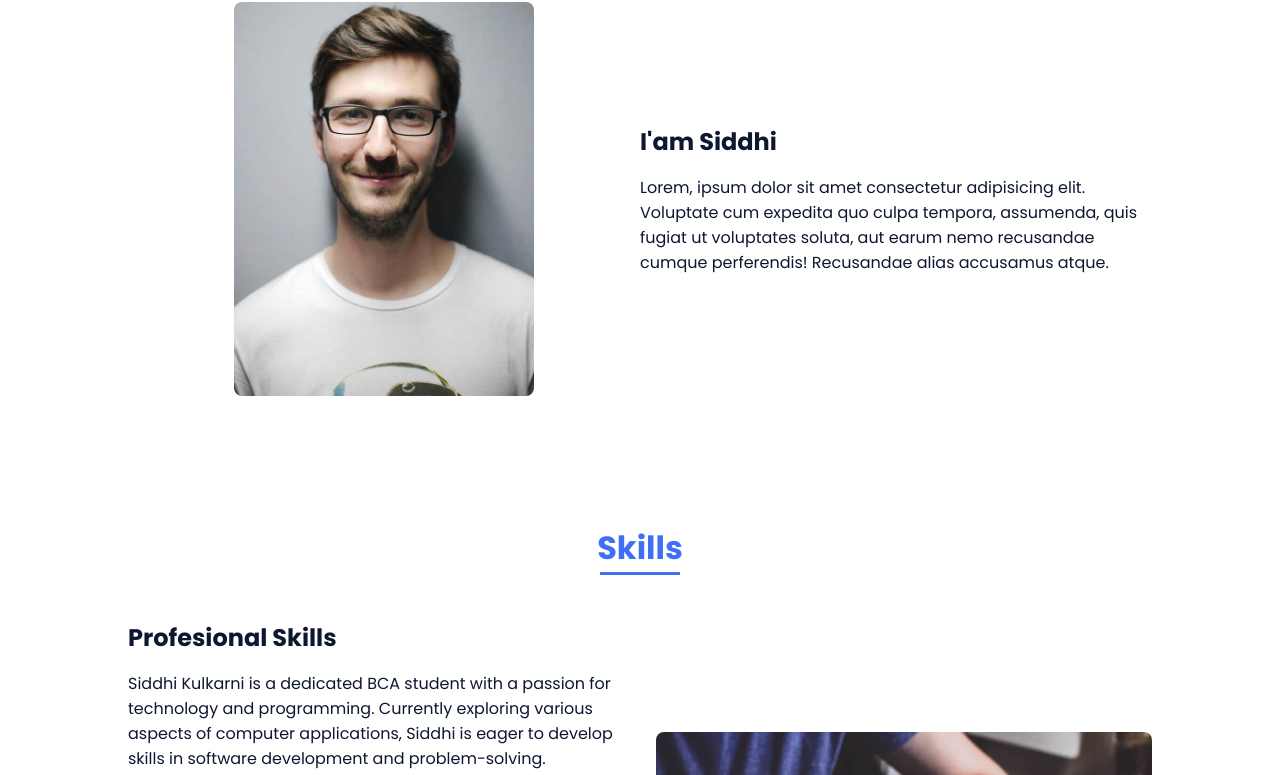
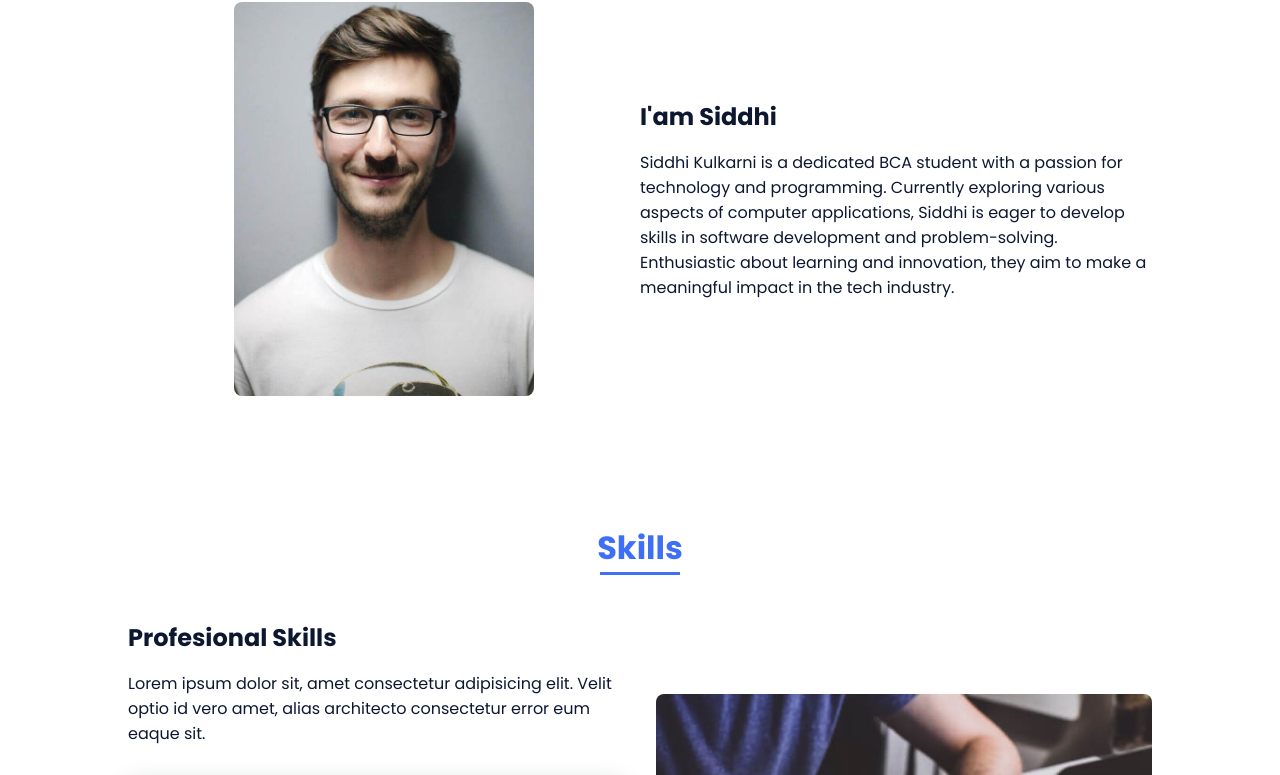
Before and after one commit to Siddhi1015/Portfolio, a plain HTML site: page index.html in a window 1280 px wide. Shown: the part 897-1672 px from the top of the page. Drawn offline with nearby package versions, Linux system fonts and the light colour scheme.

Commit message:
change info

```diff
--- a/index.html
+++ b/index.html
@@ -74,7 +74,7 @@
 
                     <div>
                         <h2 class="about__subtitle">I'am Siddhi</h2>
-                        <p class="about__text">Lorem, ipsum dolor sit amet consectetur adipisicing elit. Voluptate cum expedita quo culpa tempora, assumenda, quis fugiat ut voluptates soluta, aut earum nemo recusandae cumque perferendis! Recusandae alias accusamus atque.</p>
+                        <p class="about__text">Siddhi Kulkarni is a dedicated BCA student with a passion for technology and programming. Currently exploring various aspects of computer applications, Siddhi is eager to develop skills in software development and problem-solving. Enthusiastic about learning and innovation, they aim to make a meaningful impact in the tech industry.</p>
                     </div>
                 </div>
             </section>
@@ -86,7 +86,7 @@
                 <div class="skills__container bd-grid">
                     <div>
                         <h2 class="skills__subtitle">Profesional Skills</h2>
-                        <p class="skills__text">Siddhi Kulkarni is a dedicated BCA student with a passion for technology and programming. Currently exploring various aspects of computer applications, Siddhi is eager to develop skills in software development and problem-solving. Enthusiastic about learning and innovation, they aim to make a meaningful impact in the tech industry.</p>
+                        <p class="skills__text">Lorem ipsum dolor sit, amet consectetur adipisicing elit. Velit optio id vero amet, alias architecto consectetur error eum eaque sit.</p>
                         <div class="skills__data">
                             <div class="skills__names">
                                 <i class='bx bxl-html5 skills__icon'></i>
```
